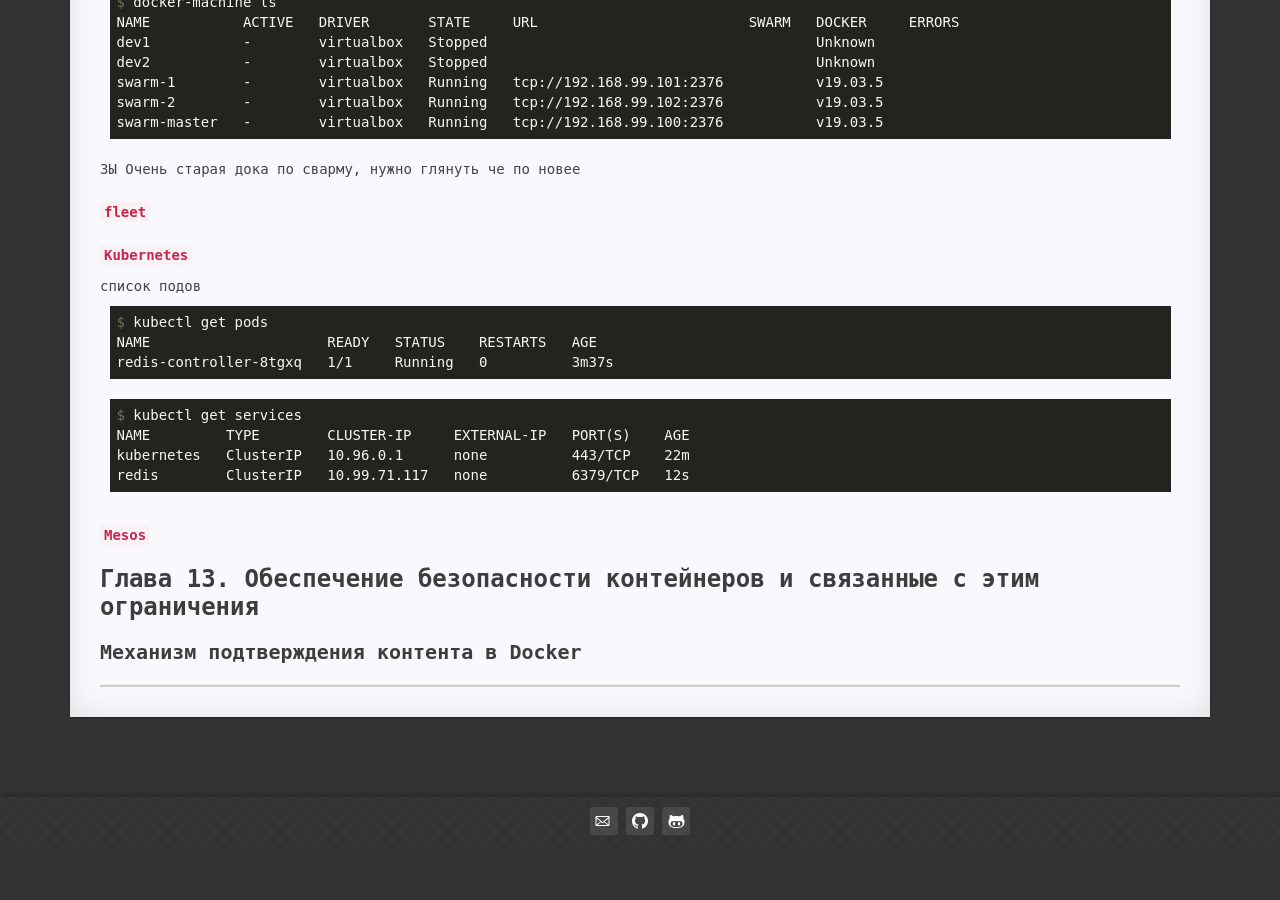
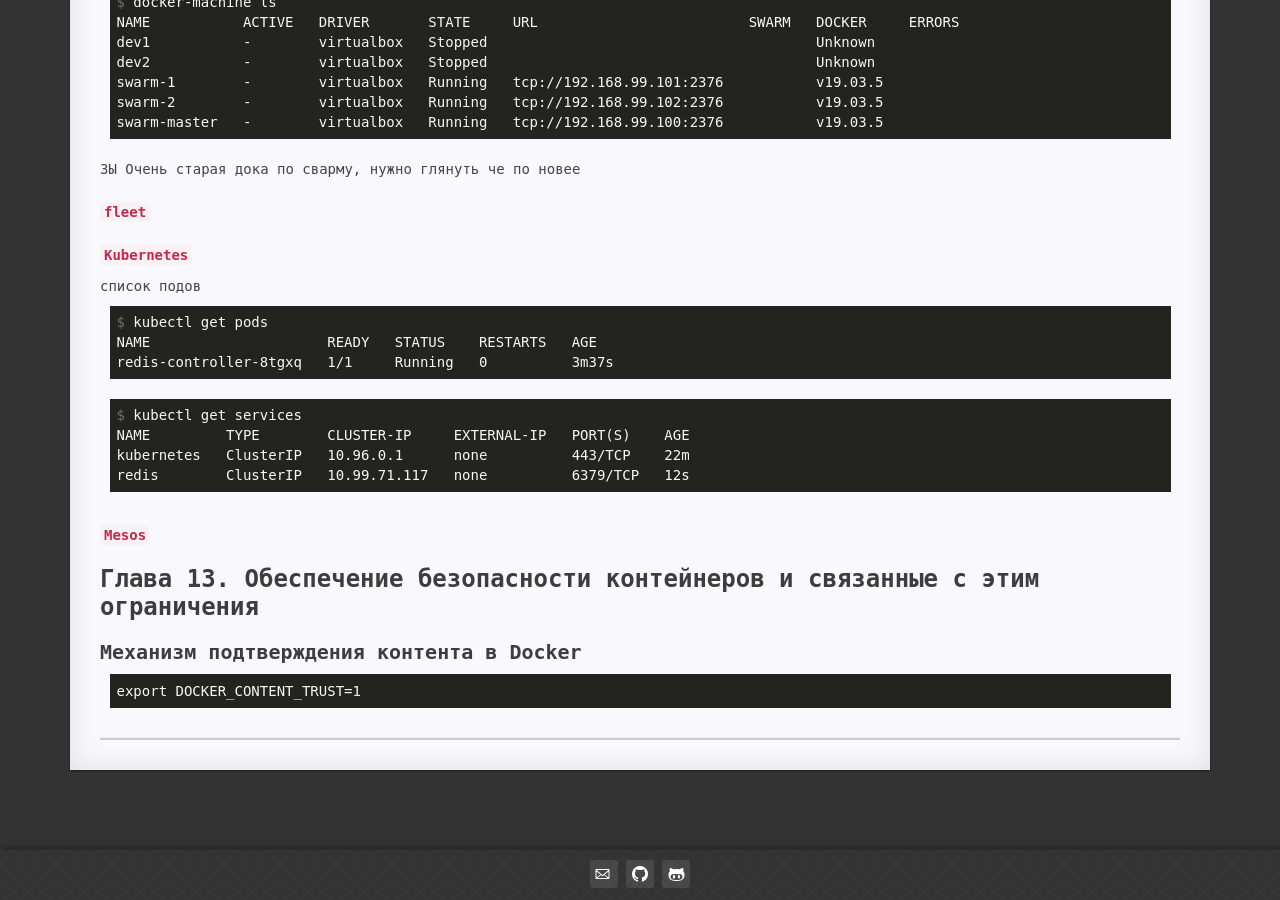
Before and after one commit to Avis20/avis20.github.io, a Jekyll site: the page built from _posts/2019-07-03-linux-dockerbook.md, in a window 1280 px wide and 900 px high, scrolled down 16556 px. Built offline with Jekyll 4.4.1, drawn with Linux system fonts in a browser that asks for light colours; before the commit the page ends 17403 px from its top, so only the background shows below that.

```diff
--- a/_posts/2019-07-03-linux-dockerbook.md
+++ b/_posts/2019-07-03-linux-dockerbook.md
@@ -928,3 +928,7 @@ redis        ClusterIP   10.99.71.117   none          6379/TCP   12s
 # Глава 13. Обеспечение безопасности контейнеров и связанные с этим ограничения
 
 ## Механизм подтверждения контента в  Docker
+
+<pre><code class="shell">
+export DOCKER_CONTENT_TRUST=1
+</code></pre>
```
